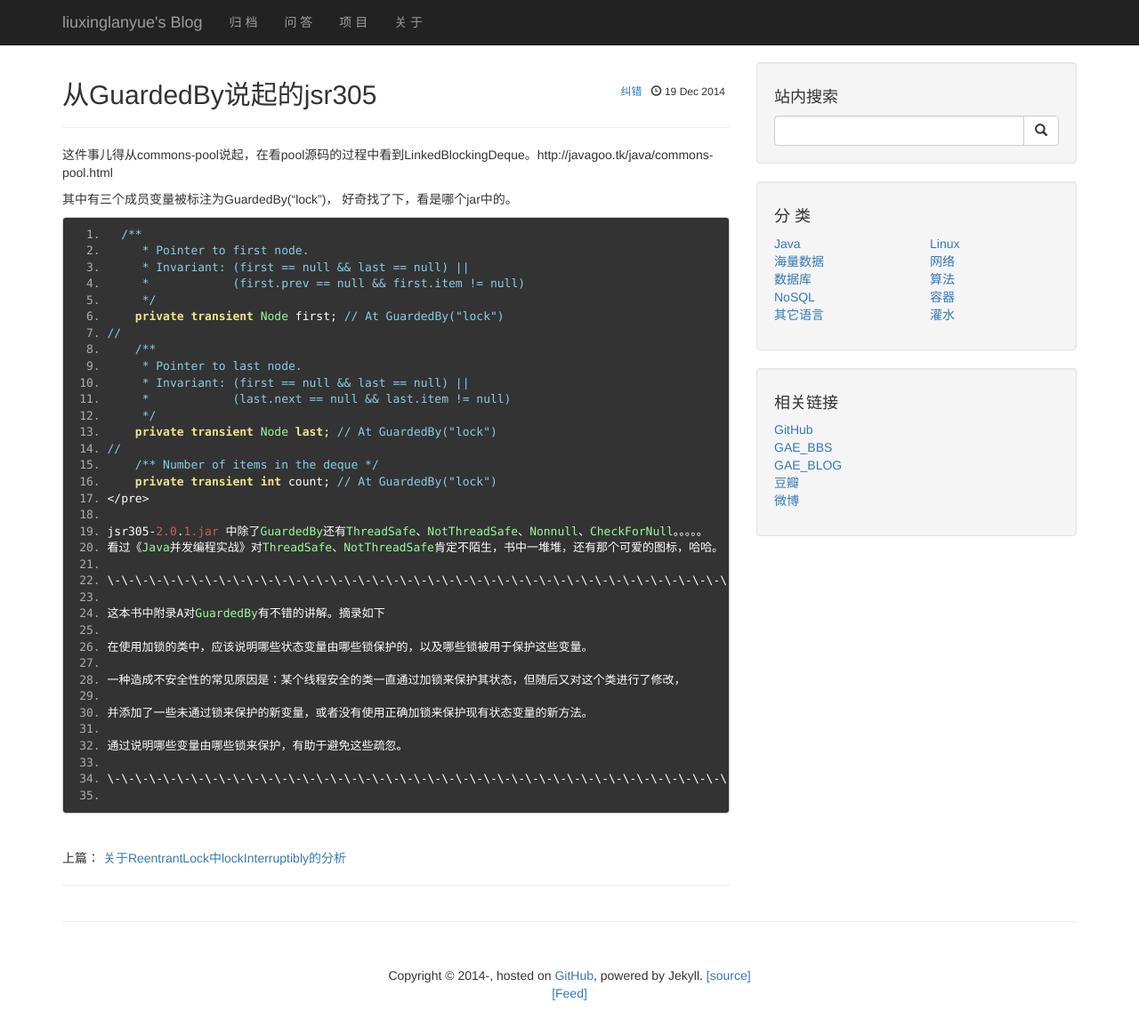
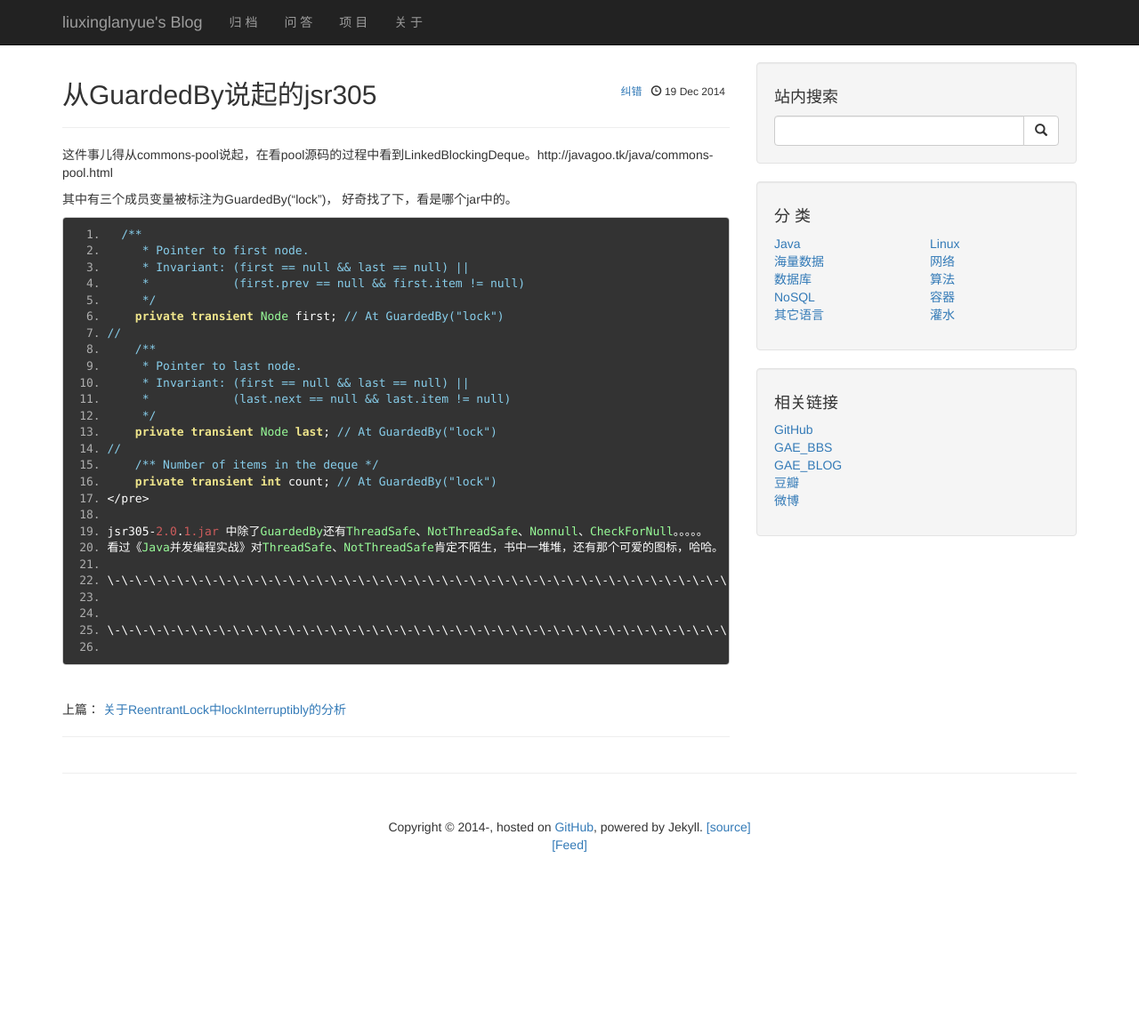
Before and after one commit to liuxinglanyue/blog, a Jekyll site: the page built from _posts/2014-12-19-thread-GuardedBy.markdown, in a window 1280 px wide and 1187 px high. Shown: the top 1164 px of the window at 89% size. Built offline with Jekyll 4.4.1, drawn with Linux system fonts in a browser that asks for light colours; nearby versions of some CDN libraries; Markdown is read by kramdown in place of the engine named in the settings; comment, search, counter and statistics services are not loaded.

Commit message:
Update 2014-12-19-thread-GuardedBy.markdown

```diff
--- a/_posts/2014-12-19-thread-GuardedBy.markdown
+++ b/_posts/2014-12-19-thread-GuardedBy.markdown
@@ -32,14 +32,5 @@ jsr305-2.0.1.jar 中除了GuardedBy还有ThreadSafe、NotThreadSafe、Nonnull、
 
 \-\-\-\-\-\-\-\-\-\-\-\-\-\-\-\-\-\-\-\-\-\-\-\-\-\-\-\-\-\-\-\-\-\-\-\-\-\-\-\-\-\-\-\-\-\-\-\-\-\-\-\-\-\-\-\-\-\-\-\-
 
-这本书中附录A对GuardedBy有不错的讲解。摘录如下
-
-在使用加锁的类中，应该说明哪些状态变量由哪些锁保护的，以及哪些锁被用于保护这些变量。
-
-一种造成不安全性的常见原因是：某个线程安全的类一直通过加锁来保护其状态，但随后又对这个类进行了修改，
-
-并添加了一些未通过锁来保护的新变量，或者没有使用正确加锁来保护现有状态变量的新方法。
-
-通过说明哪些变量由哪些锁来保护，有助于避免这些疏忽。
 
 \-\-\-\-\-\-\-\-\-\-\-\-\-\-\-\-\-\-\-\-\-\-\-\-\-\-\-\-\-\-\-\-\-\-\-\-\-\-\-\-\-\-\-\-\-\-\-\-\-\-\-\-\-\-\-\-\-\-\-\-
```
